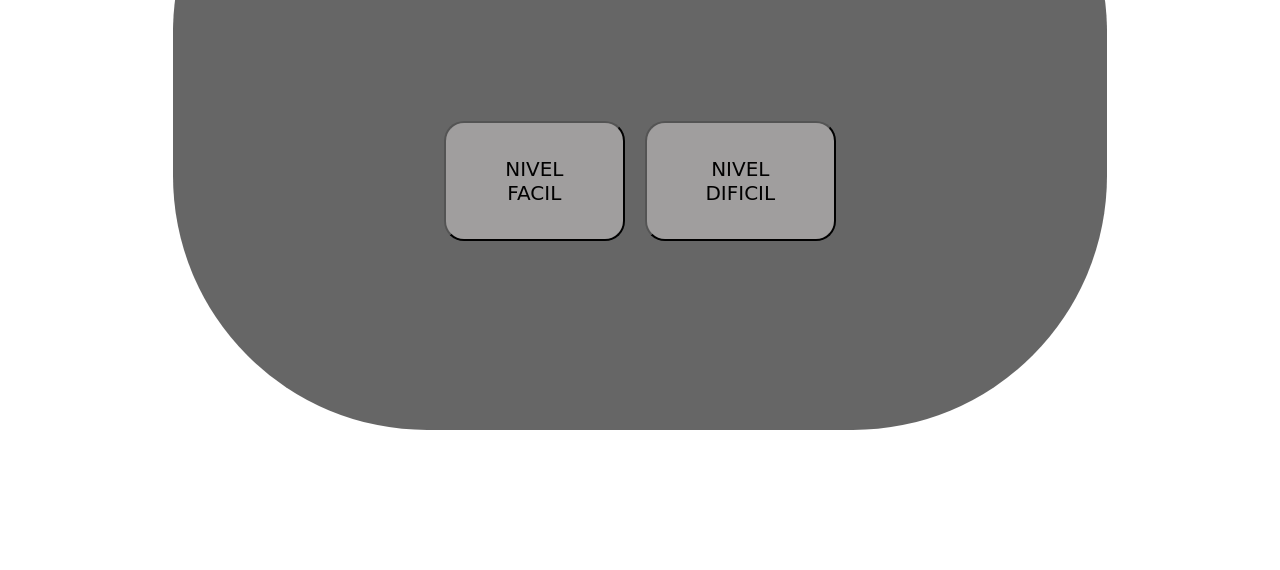
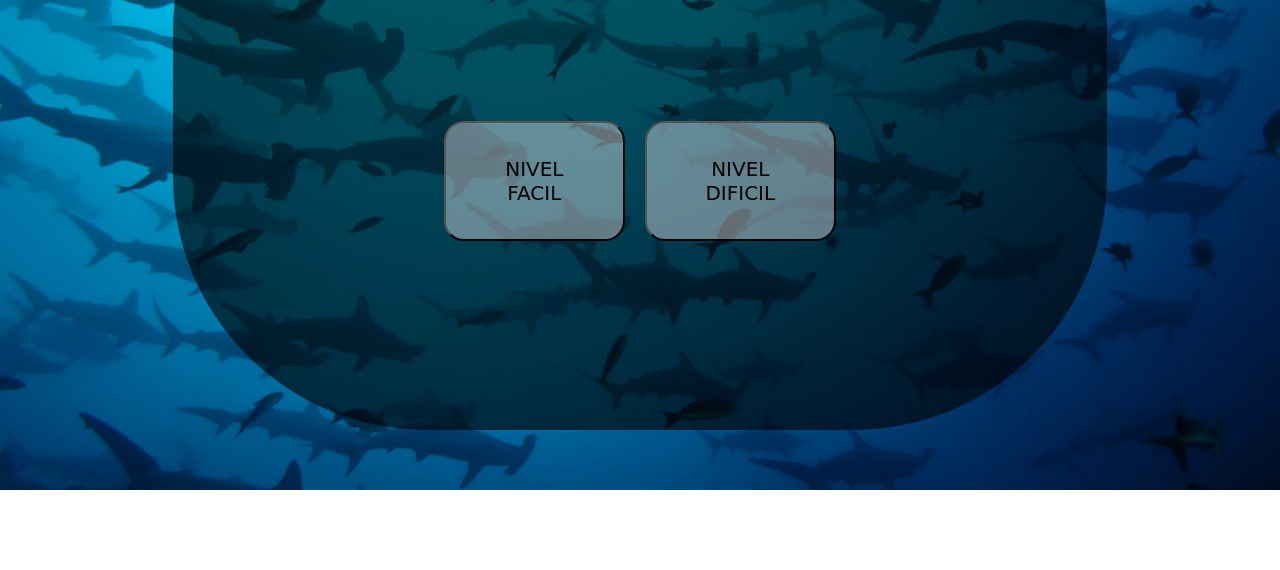
Before and after one commit to Reinehrxs7/quiz-form, a plain HTML site: page index.html in a window 1280 px wide. Shown: the part 230-800 px from the top of the page. Drawn offline with Linux system fonts and the light colour scheme; a web font is replaced by a local one.

Commit message:
Update estilo.css

```diff
--- a/estilo.css
+++ b/estilo.css
@@ -19,7 +19,7 @@
       font-family:Times New Roman;
       align-items: center;
       font-size: larger;
-      background-image: "/tuba4k.jpg";
+      background-image: url(/tuba4k.jpg);
       background-repeat: no-repeat;
       background-size: 100%;
     }
```
